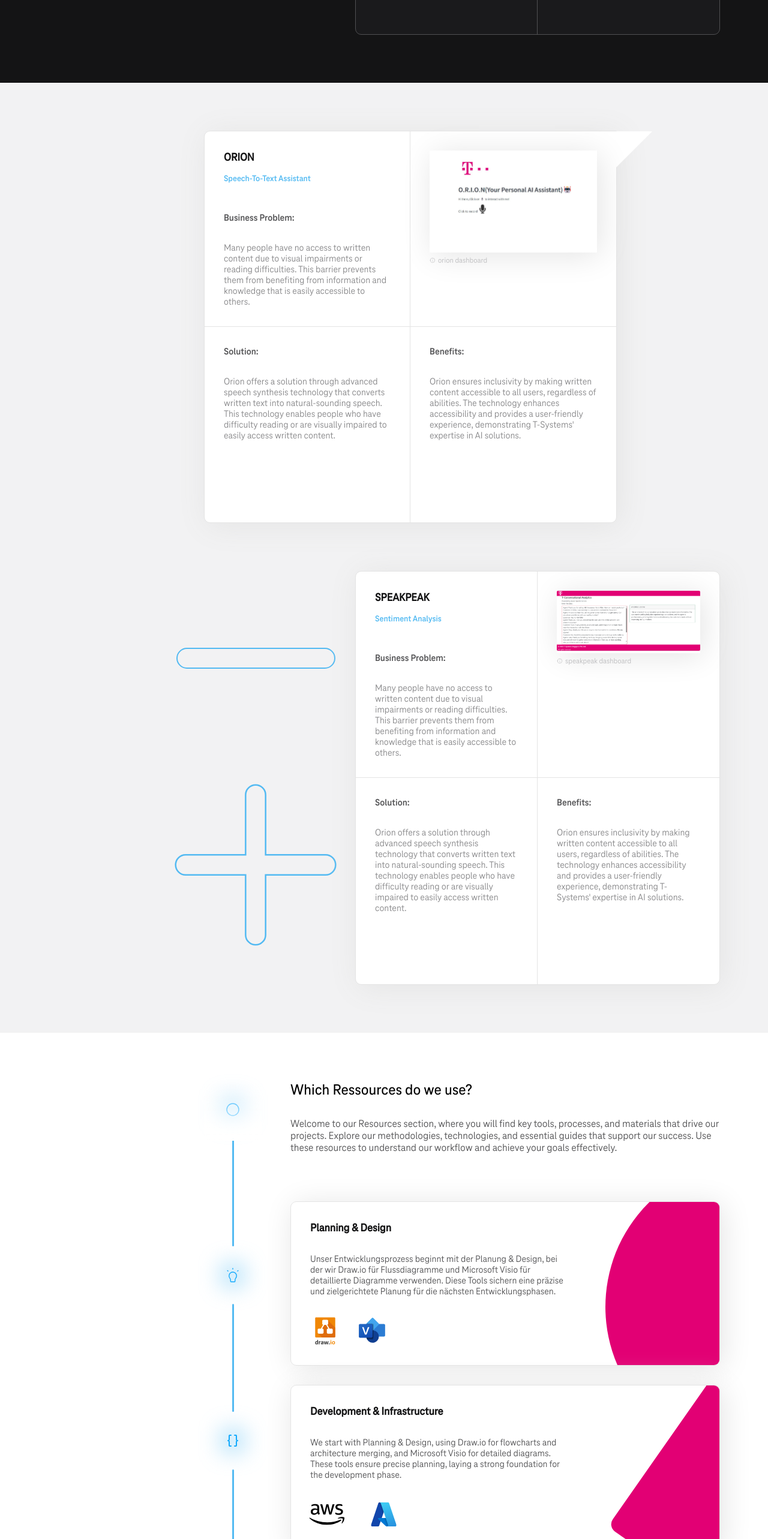
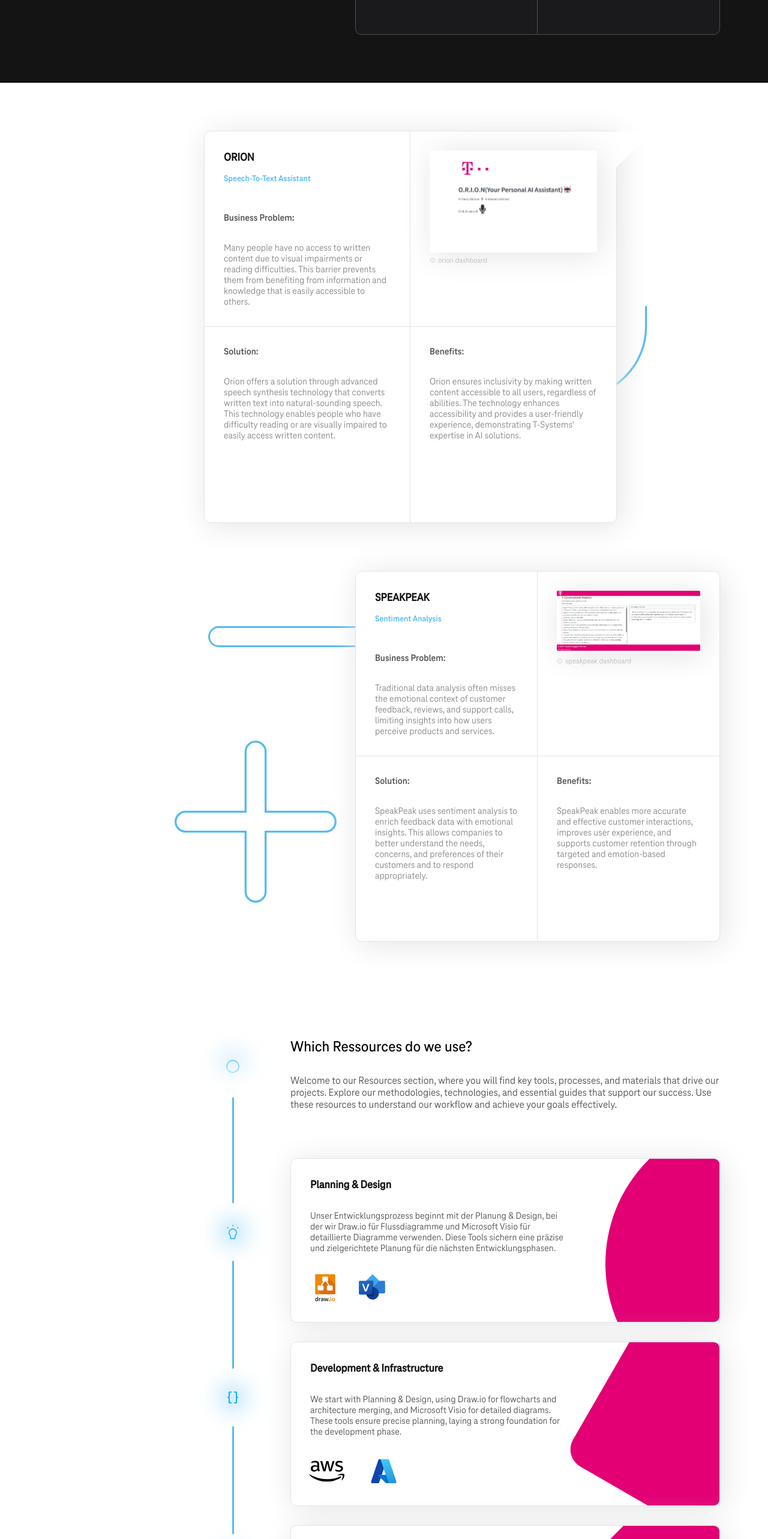
Before and after one commit to mhofmann-telekom/ai-website, a React (Vite) app: page / in a window 1280 px wide. Shown: the part 2880-5446 px from the top of the page at 60% size. Built offline with nearby package versions, Linux system fonts and the light colour scheme.

Commit message:
ci: added usecases and added section for rotating 3d elements

```diff
--- a/src/assets/icons/PlusIcon.jsx
+++ b/src/assets/icons/PlusIcon.jsx
@@ -1,12 +1,13 @@
 import React from 'react';
 
-const PlusIcon = ({ strokeWidth = 1.5, fill = 'transparent', strokeColor = 'currentColor', width = 24, height = 24 }) => (
+const PlusIcon = ({ref=null, strokeWidth = 1.5, fill = 'transparent', strokeColor = 'currentColor', width = 24, height = 24 }) => (
   <svg
     viewBox="0 0 24 24"
     xmlns="http://www.w3.org/2000/svg"
     width={width}
     height={height}
     fill={fill}
+    ref={ref}
   >
     <path
       d="M19,11H13V5a1,1,0,0,0-2,0v6H5a1,1,0,0,0,0,2h6v6a1,1,0,0,0,2,0V13h6a1,1,0,0,0,0-2Z"
--- a/src/components/Ressources/Ressources.css
+++ b/src/components/Ressources/Ressources.css
@@ -77,33 +77,21 @@
 
 .card-shape #box-shape{
     position: absolute;
-    top: -70px;
-    right: -400px;
-    transform: rotate(-55deg);
-    height: 490px;
+    top: 0;
+    right: -80px;
+    height: 100%;
     aspect-ratio: 1/1;
+    transform: scale(1.1) rotate(30deg);
     background-color: var(--magenta);
-    border-radius: 15px;
+    border-radius: 30px;
 }
 
 .card-shape #octagon-shape{
     position: absolute;
     right: 0;
     top: 0;
-    right: -120px;
     height: 100%;
-    aspect-ratio: 1/1;
-    background-color: var(--magenta);
-    border-radius: 15px;
-
-    --o:calc(50%*tan(-22.5deg));
-    clip-path: polygon(
-        var(--o) 50%,
-        50% var(--o),
-        calc(100% - var(--o)) 50%,
-        50% calc(100% - var(--o))
-    );
-    background: var(--magenta);
+    transform: scale(1.5) translateX(60px);
 }
 
 #timeline{
--- a/src/components/Ressources/Ressources.jsx
+++ b/src/components/Ressources/Ressources.jsx
@@ -156,7 +156,9 @@ function Ressources() {
                     </div>
                 </div>
                 <div className="card-shape">
-                    <div id="octagon-shape"></div>
+                    <svg id="octagon-shape" fill="var(--magenta)" viewBox="0 0 256 256" xmlns="http://www.w3.org/2000/svg">
+                        <path d="M232,91.54688v72.90625a16.11515,16.11515,0,0,1-4.6875,11.3125L175.76562,227.3125A16.11511,16.11511,0,0,1,164.45312,232H91.54687a16.11515,16.11515,0,0,1-11.3125-4.6875L28.6875,175.76563A16.11515,16.11515,0,0,1,24,164.45313V91.54688a16.11511,16.11511,0,0,1,4.6875-11.3125L80.23437,28.6875A16.11515,16.11515,0,0,1,91.54687,24h72.90625a16.11511,16.11511,0,0,1,11.3125,4.6875L227.3125,80.23438A16.11511,16.11511,0,0,1,232,91.54688Z"/>
+                    </svg>
                 </div>
             </div>
         </div>
--- /dev/null
+++ b/src/components/RotatingGroup/RotatingGroup.jsx
@@ -0,0 +1,36 @@
+import Tubes from './../../components/Tubes/Tubes';
+import Particles from './../../components/Particles/Particles';
+import { useRef, useEffect } from 'react';
+import gsap from 'gsap';
+
+export default function RotatingGroup({curves, trigger, fromYRotation=0, toYRotation=0, initialZRotation=0}) {
+    const groupRef = useRef(null);
+
+    // useFrame(() => {
+    //   if (groupRef.current) {
+    //     groupRef.current.rotation.y += 0.01; // kontinuierliche Rotation
+    //   }
+    // });
+
+    useEffect(() => {
+      gsap.fromTo(groupRef.current.rotation,
+        { y: fromYRotation},
+        {
+          y: toYRotation,
+          scrollTrigger: {
+            trigger: trigger,
+            start: 'top bottom',
+            scrub: true
+          },
+          duration: 1,
+        }
+      )
+    }, [trigger]);
+
+    return (
+      <group ref={groupRef} rotation={[0, 0, initialZRotation]}>
+        <Tubes curves={curves} />
+        <Particles curves={curves} />
+      </group>
+    );
+}
--- a/src/components/Usecases/Usecases.css
+++ b/src/components/Usecases/Usecases.css
@@ -15,7 +15,7 @@
 }
 
 .use-cases.background-light{
-    background-color: var(--dark-900);
+    background-color: var(--dark-950);
     color: var(--dark-300);
 }
 
@@ -134,6 +134,7 @@
     grid-template-columns: 1fr;
     grid-template-rows: 1fr;
     box-shadow: 5px 5px 50px var(--dark-850);
+    z-index: 10;
 }
 
 #orion .branch-text{
@@ -180,9 +181,19 @@
     border-right: 1px solid var(--dark-850);
 }
 
+#mic-icon{
+    position: absolute;
+    right: 0;
+    top: 50%;
+    transform: translate(0, -50%);
+    height: 400px;
+    stroke-width: .2;
+    z-index: 0;
+}
+
 #orion .use-case-image > img{
     width: 100%;
-    object-fit: cover;
+    object-fit: contain;
 }
 
 #orion .use-case-image{
@@ -233,9 +244,8 @@
 #minus{
     width: 265px;
     height: 2.2rem;
-    background-color: transparent;
     border-radius: 1000px;
-    border: 2.5px solid var(--blue);
+    border: 3.5px solid var(--blue);
     margin: auto 0;
 }
 
--- a/src/components/Usecases/Usecases.jsx
+++ b/src/components/Usecases/Usecases.jsx
@@ -1,22 +1,24 @@
-
 import React, { useEffect, useRef } from 'react';
-import { Canvas } from '@react-three/fiber';
+import { Canvas, useFrame } from '@react-three/fiber';
 import { OrbitControls } from '@react-three/drei';
 import { data } from './../../utils/data';
 import * as THREE from 'three';
+import gsap from 'gsap';
+import { ScrollTrigger } from 'gsap/ScrollTrigger';
 
-import Tubes from './../../components/Tubes/Tubes';
-import Particles from './../../components/Particles/Particles';
+import RotatingGroup from '../RotatingGroup/RotatingGroup';
 
-import PlusIcon from "./../../assets/icons/PlusIcon.jsx"
+import Mic from "./../../assets/icons/mic.svg";
 import Orion from './../../assets/img/orion.png';
 import Speakpeak from './../../assets/img/speakpeak.png';
 import DentaScan from './../../assets/img/dentascan.png';
-import "./Usecases.css"
+import "./Usecases.css";
 
-const PATHS2 = data.biology[0].paths;
+gsap.registerPlugin(ScrollTrigger);
+
+const biologyPaths = data.biology[0].paths;
 const biologyCurves = [];
-PATHS2.forEach((path) => {
+biologyPaths.forEach((path) => {
   const points = [];
   for (let i = 0; i < path.length; i += 3) {
     points.push(new THREE.Vector3(path[i], path[i + 1], path[i + 2]));
@@ -25,6 +27,48 @@ PATHS2.forEach((path) => {
 });
 
 function Usecases() {
+  const plusRef = useRef(null);
+  const minusRef = useRef(null);
+  const micRef = useRef(null);
+
+  useEffect(() => {
+    gsap.fromTo(plusRef.current,
+      { x: '0%'},
+      {
+        x: '20%',
+        scrollTrigger: {
+          trigger: '#icon-wrapper',
+          start: 'top bottom',
+          scrub: true
+        }
+      }
+    );
+
+    gsap.fromTo(minusRef.current,
+      { x: '20%'},
+      {
+        x: '0%',
+        scrollTrigger: {
+          trigger: '#icon-wrapper',
+          start: 'top bottom',
+          scrub: true
+        }
+      }
+    );
+
+    gsap.fromTo(micRef.current,
+      { x: '-30%'},
+      {
+        x: '0',
+        scrollTrigger: {
+          trigger: '.use-cases:has(#orion)',
+          start: 'top bottom',
+          scrub: true
+        }
+      }
+    );
+  }, []);
+
   return (
     <>
       <div className="use-cases background-dark">
@@ -35,16 +79,13 @@ function Usecases() {
         <div id="healthcare">
           <div className="canvas-container">
             <Canvas
-              style={{ width: "100%", height: "100%"}}
+              style={{ width: "100%", height: "100%" }}
               pixelratio={window.devicePixelRatio}
               camera={{ position: [0, 0, 0.4] }}
             >
               <ambientLight intensity={0.5} />
               <pointLight position={[10, 10, 10]} intensity={1} />
-              <group rotation={[0, 0, Math.PI / 3.3]}>
-                <Tubes curves={biologyCurves} />
-                <Particles curves={biologyCurves} />
-              </group>
+              <RotatingGroup curves={biologyCurves} trigger="#dentascan" fromYRotation={Math.PI * 3} initialZRotation={Math.PI / 3.2}/>
               <OrbitControls enableZoom={false} />
             </Canvas>
           </div>
@@ -72,6 +113,7 @@ function Usecases() {
         </div>
       </div>
       <div className="use-cases background-light">
+        <img id="mic-icon" src={Mic} ref={micRef}></img>
         <div id="orion">
           <h4 className="branch-text"></h4>
           <div className="card-container">
@@ -97,15 +139,28 @@ function Usecases() {
       </div>
       <div className="use-cases background-light">
         <div id="icon-wrapper">
-          <PlusIcon height={400} width={400} strokeColor='var(--blue)' strokeWidth={.15}></PlusIcon>
-          <div id="minus"></div>
+          {/* <PlusIcon ref={plusRef} height={400} width={400} strokeColor='var(--blue)' strokeWidth={.15} /> */}
+          <svg
+            viewBox="0 0 24 24"
+            xmlns="http://www.w3.org/2000/svg"
+            width="400"
+            height="400"
+            fill="none"
+            ref={plusRef}
+          >
+            <path
+              d="M19,11H13V5a1,1,0,0,0-2,0v6H5a1,1,0,0,0,0,2h6v6a1,1,0,0,0,2,0V13h6a1,1,0,0,0,0-2Z"
+              style={{ strokeWidth:'0.2', stroke: 'var(--blue)' }}
+            />
+          </svg>
+          <div id="minus" ref={minusRef}></div>
         </div>
         <div id="speakpeak">
           <div className="card-container">
             <h3 className="headline-h3 uppercase">SpeakPeak</h3>
             <p className='headline-subtext blue'>Sentiment Analysis</p>
             <p className="card-headline margin-top-2rem">Business Problem:</p>
-            <p className="card-text margin-top-1rem">Many people have no access to written content due to visual impairments or reading difficulties. This barrier prevents them from benefiting from information and knowledge that is easily accessible to others.</p>
+            <p className="card-text margin-top-1rem">Traditional data analysis often misses the emotional context of customer feedback, reviews, and support calls, limiting insights into how users perceive products and services.</p>
           </div>
           <div className="card-container">
             <div className="use-case-image" data-imagetext="speakpeak dashboard">
@@ -114,11 +169,11 @@ function Usecases() {
           </div>
           <div className="card-container">
             <p className="card-headline">Solution:</p>
-            <p className="card-text margin-top-1rem">Orion offers a solution through advanced speech synthesis technology that converts written text into natural-sounding speech. This technology enables people who have difficulty reading or are visually impaired to easily access written content.</p>
+            <p className="card-text margin-top-1rem">SpeakPeak uses sentiment analysis to enrich feedback data with emotional insights. This allows companies to better understand the needs, concerns, and preferences of their customers and to respond appropriately.</p>
           </div>
           <div className="card-container">
             <p className="card-headline">Benefits:</p>
-            <p className="card-text margin-top-1rem">Orion ensures inclusivity by making written content accessible to all users, regardless of abilities. The technology enhances accessibility and provides a user-friendly experience, demonstrating T-Systems' expertise in AI solutions.</p>
+            <p className="card-text margin-top-1rem">SpeakPeak enables more accurate and effective customer interactions, improves user experience, and supports customer retention through targeted and emotion-based responses.</p>
           </div>
         </div>
       </div>
--- a/src/index.css
+++ b/src/index.css
@@ -17,6 +17,7 @@
 
   --magenta: #e20074;
   --blue: #53BAF2;
+  --blue-100: #DDEFFC;
   --blue-500: #00a5ff;
 }
 
--- a/src/pages/Confluence/Confluence.jsx
+++ b/src/pages/Confluence/Confluence.jsx
@@ -18,6 +18,7 @@ const Confluence = () => {
                     <h1 class="headline-h1">Welcome to Our Team's Confluence Page</h1>
                     <p class="headline-subtext">
                         This page offers an overview of our team's current and past projects, highlighting key milestones and successes.
+                        <br/>
                         It's a central resource for team members and stakeholders to stay updated on our work.
                         Explore our achievements and ongoing projects here.
                     </p>
--- a/src/pages/Home/Home.jsx
+++ b/src/pages/Home/Home.jsx
@@ -7,6 +7,7 @@ import gsap from 'gsap';
 
 import './Home.css';
 
+import RotatingGroup from '../../components/RotatingGroup/RotatingGroup';
 import Tubes from './../../components/Tubes/Tubes';
 import Particles from './../../components/Particles/Particles';
 import Sidebar from './../../components/Sidebar/Sidebar';
@@ -72,7 +73,7 @@ function App() {
   return (
     <>
       <Sidebar />
-      <div className="introduction-wrapper">
+      <div id="introduction-wrapper">
         <div className="headline-wrapper">
           <h1 className="headline-h1">Let's power higher performance...</h1>
           <p className="headline-text">through the use of artificial intelligence.</p>
@@ -127,8 +128,7 @@ function App() {
             >
               <ambientLight intensity={0.5} />
               <pointLight position={[10, 10, 10]} intensity={1} />
-              <Tubes curves={brainCurves} />
-              <Particles curves={brainCurves} />
+              <RotatingGroup curves={brainCurves} trigger="#introduction-wrapper" fromYRotation={0} toYRotation={7.5}/>
               <OrbitControls enableZoom={false} />
             </Canvas>
           </div>
```
Also changed, not shown: src/pages/Home/Home.css (+5 -5 lines), src/assets/icons/mic.svg (added).
